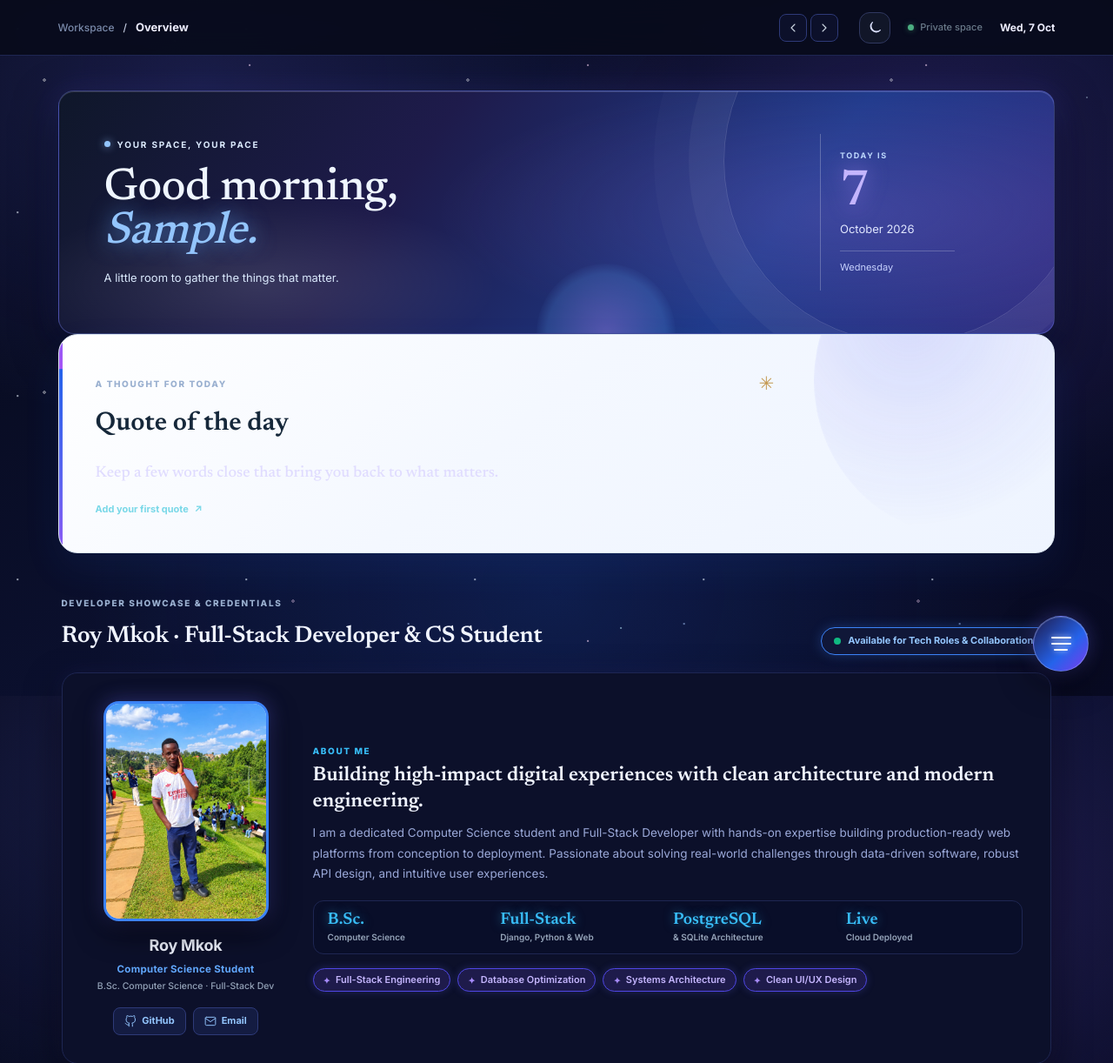
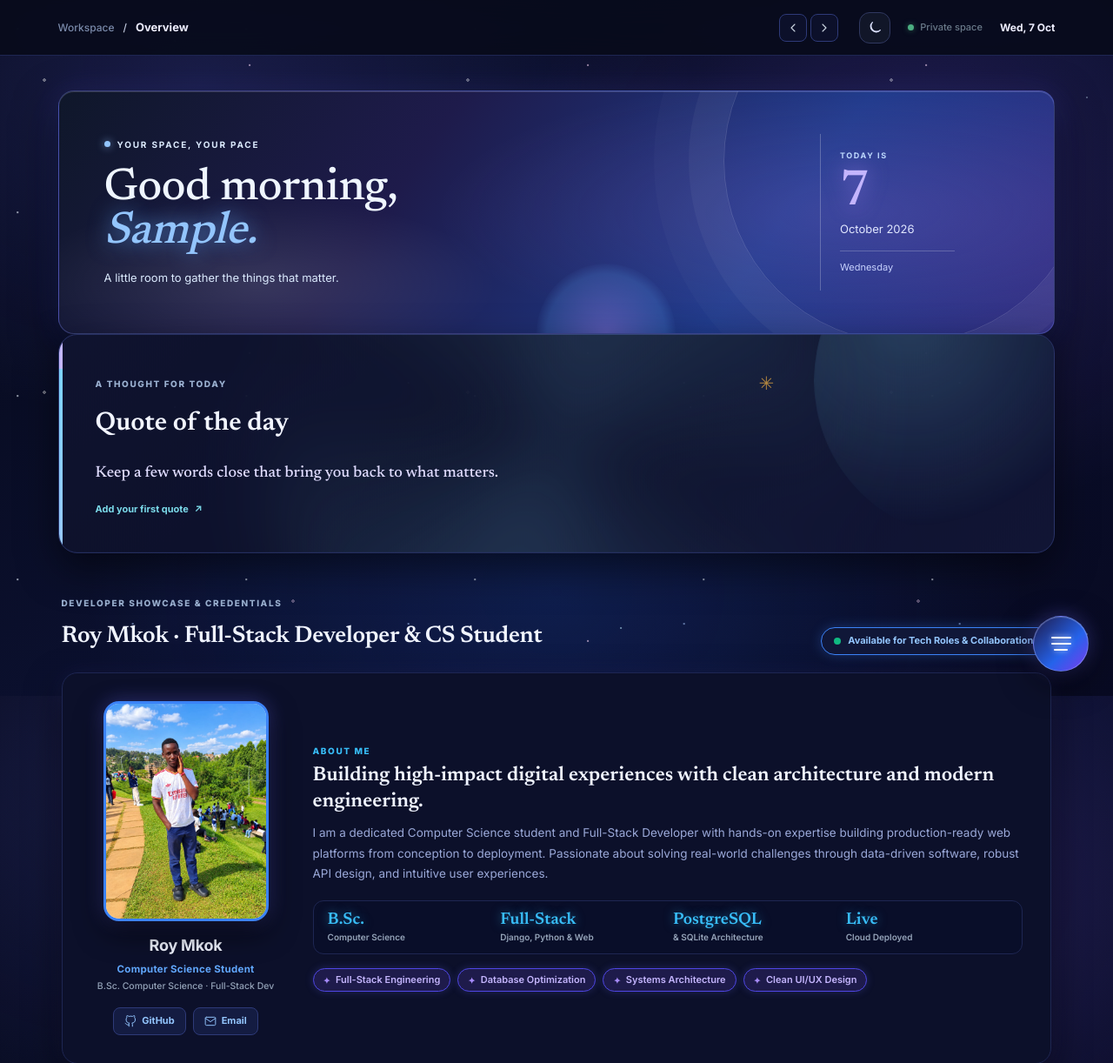
Before and after one commit to mkokroy53-cmyk/My-LifeHub, a Django app: page / in a window 1280 px wide. Shown: the top 1222 px of the page at 87% size. Run offline with Django 5.2, Linux system fonts and the light colour scheme; the visitor is signed in with stand-in values (Sample User, id 1); data that the repository does not hold is empty; some libraries are stand-ins or nearby versions.

Commit message:
Make the quote spotlight theme-aware and add attention-grabbing motion
Theme awareness:
- Replace hardcoded light colours with a --quote-* token set on the panel
  so the whole component flips with the theme
- Add a dark-mode token block (midnight glass surface, light text, cyan
  and violet accents) instead of rendering a bright slab on a dark page
- Theme the border, shadow, glow, sheen, quote mark, author, note, and
  the shuffle button (surface, border, text, hover)
- Update the shared .quote-panel blockquote and .quote-empty rules to
  fall back to the same tokens

Motion (the panel is now the focal point):
- Panel slowly breathes with a drifting shadow
- Slow rotating conic aurora washes colour behind the quote
- Gradient rail flows continuously down the left edge
- Retains the sheen sweep, floating quote mark, and breathing spark
- All motion disabled under prefers-reduced-motion

```diff
--- a/static/css/app.css
+++ b/static/css/app.css
@@ -223,28 +223,77 @@ svg { fill: none; stroke: currentColor; stroke-width: 1.65; stroke-linecap: roun
 .app-page:not(.theme-dark) .progress-fill { background: linear-gradient(90deg,#2563eb,#6366f1 50%,#7c3aed 100%); box-shadow: 0 0 10px rgb(99 102 241 / .5); }
 .quote-panel { position: relative; padding: 0 0 26px; }
 
-/* Quote spotlight — sits directly above the portfolio */
-.quote-spotlight { position: relative; overflow: hidden; margin: 0 0 44px; padding: 40px 42px; border: 1px solid #dbe6f2; border-radius: 22px; background: linear-gradient(140deg,#ffffff 0%,#f4f8ff 45%,#eef4ff 100%); box-shadow: 0 18px 44px rgb(37 99 235 / .09); }
-.quote-spotlight-glow { position: absolute; top: -130px; right: -90px; width: 340px; height: 340px; border-radius: 50%; background: radial-gradient(circle at 30% 30%,rgb(99 102 241 / .20),rgb(99 102 241 / 0) 68%); animation: quote-glow-drift 14s ease-in-out infinite alternate; pointer-events: none; }
-.quote-spotlight::before { content: ""; position: absolute; inset: 0 auto 0 0; width: 4px; background: linear-gradient(180deg,#2563eb,#6366f1 55%,#a855f7); animation: quote-rail 6s ease-in-out infinite alternate; }
+/* Quote spotlight — sits directly above the portfolio.
+   Every colour is driven by tokens that flip with the theme, so the panel
+   reads beautifully in both light and dark mode. */
+.quote-spotlight {
+  --quote-surface-1: #ffffff;
+  --quote-surface-2: #f4f8ff;
+  --quote-surface-3: #eef4ff;
+  --quote-border: #dbe6f2;
+  --quote-shadow: rgb(37 99 235 / .09);
+  --quote-heading: #16283a;
+  --quote-body: #1d3040;
+  --quote-meta: #5c6f82;
+  --quote-faint: #7b8b9c;
+  --quote-accent: #2563eb;
+  --quote-accent-2: #a855f7;
+  --quote-glow: rgb(99 102 241 / .20);
+  --quote-sheen: rgb(255 255 255 / .55);
+  --quote-btn-bg: #ffffff;
+  --quote-btn-border: #cbd9ec;
+  --quote-btn-text: #1d3b63;
+  --quote-btn-hover: #f2f7ff;
+  position: relative;
+  overflow: hidden;
+  margin: 0 0 44px;
+  padding: 40px 42px;
+  border: 1px solid var(--quote-border);
+  border-radius: 22px;
+  background: linear-gradient(140deg,var(--quote-surface-1) 0%,var(--quote-surface-2) 45%,var(--quote-surface-3) 100%);
+  box-shadow: 0 18px 44px var(--quote-shadow);
+  animation: quote-panel-breathe 7s ease-in-out infinite;
+}
+/* Dark mode: deep midnight glass instead of a bright slab. */
+body.theme-dark .quote-spotlight {
+  --quote-surface-1: rgb(16 20 48 / .96);
+  --quote-surface-2: rgb(13 17 42 / .96);
+  --quote-surface-3: rgb(18 22 54 / .96);
+  --quote-border: #2a3468;
+  --quote-shadow: rgb(0 0 0 / .5);
+  --quote-heading: #f2f5ff;
+  --quote-body: #e6ebff;
+  --quote-meta: #9aa8d8;
+  --quote-faint: #8390b8;
+  --quote-accent: #7dd3fc;
+  --quote-accent-2: #c4b5fd;
+  --quote-glow: rgb(125 211 252 / .26);
+  --quote-sheen: rgb(180 205 255 / .16);
+  --quote-btn-bg: rgb(22 28 62 / .92);
+  --quote-btn-border: #37437a;
+  --quote-btn-text: #dce4ff;
+  --quote-btn-hover: rgb(32 40 84 / .96);
+}
+.quote-spotlight-glow { position: absolute; top: -130px; right: -90px; width: 340px; height: 340px; border-radius: 50%; background: radial-gradient(circle at 30% 30%,var(--quote-glow),transparent 68%); animation: quote-glow-drift 14s ease-in-out infinite alternate; pointer-events: none; }
+.quote-spotlight::before { content: ""; position: absolute; inset: 0 auto 0 0; width: 4px; background: linear-gradient(180deg,var(--quote-accent),var(--quote-accent-2)); background-size: 100% 220%; animation: quote-rail 6s ease-in-out infinite alternate; }
 .quote-spotlight-inner { position: relative; z-index: 1; max-width: 780px; }
 .quote-spotlight-head { display: flex; align-items: center; justify-content: space-between; gap: 14px; }
-.quote-spotlight-title { margin: 6px 0 0; color: #16283a; font-family: var(--serif); font-size: clamp(22px,2.4vw,30px); font-weight: 600; }
-.quote-spotlight-text { position: relative; margin: 20px 0 14px; padding: 0; color: #1d3040; font-family: var(--serif); font-size: clamp(20px,2.6vw,30px); font-weight: 500; line-height: 1.42; }
-.quote-spotlight-text .quote-mark { color: #2563eb; font-size: 1.5em; line-height: 0; vertical-align: -.22em; margin-right: 4px; }
+.quote-spotlight-title { margin: 6px 0 0; color: var(--quote-heading); font-family: var(--serif); font-size: clamp(22px,2.4vw,30px); font-weight: 600; }
+.quote-spotlight-text { position: relative; margin: 20px 0 14px; padding: 0; color: var(--quote-body); font-family: var(--serif); font-size: clamp(20px,2.6vw,30px); font-weight: 500; line-height: 1.42; }
+.quote-spotlight-text .quote-mark { color: var(--quote-accent); font-size: 1.5em; line-height: 0; vertical-align: -.22em; margin-right: 4px; }
 .quote-text-inner { display: inline-block; animation: quote-fade-rise .7s cubic-bezier(.2,.75,.25,1) both; will-change: opacity, transform, filter; }
 .quote-text-inner.is-swapping { animation: quote-fade-out .32s cubic-bezier(.4,0,1,1) forwards; }
-.quote-spotlight-credit { display: flex; align-items: center; gap: 12px; color: #5c6f82; font-size: 11px; font-weight: 600; letter-spacing: .4px; }
+.quote-spotlight-credit { display: flex; align-items: center; gap: 12px; color: var(--quote-meta); font-size: 11px; font-weight: 600; letter-spacing: .4px; }
 .quote-spotlight-author { position: relative; padding-left: 30px; }
-.quote-spotlight-author::before { content: ""; position: absolute; left: 0; top: 50%; width: 22px; height: 2px; border-radius: 2px; background: linear-gradient(90deg,#2563eb,#a855f7); transform: translateY(-50%); }
-.quote-spotlight-note { margin: 12px 0 0; color: #7b8b9c; font-size: 11px; }
+.quote-spotlight-author::before { content: ""; position: absolute; left: 0; top: 50%; width: 22px; height: 2px; border-radius: 2px; background: linear-gradient(90deg,var(--quote-accent),var(--quote-accent-2)); transform: translateY(-50%); }
+.quote-spotlight-note { margin: 12px 0 0; color: var(--quote-faint); font-size: 11px; }
 .quote-spotlight-actions { display: flex; flex-wrap: wrap; align-items: center; gap: 16px; margin-top: 20px; }
-.quote-shuffle-btn { display: inline-flex; align-items: center; gap: 8px; padding: 9px 18px; border: 1px solid #cbd9ec; border-radius: 999px; background: #ffffff; color: #1d3b63; font-size: 12px; font-weight: 600; cursor: pointer; transition: background .2s,border-color .2s,box-shadow .2s,transform .2s; }
-.quote-shuffle-btn:hover { border-color: #2563eb; background: #f2f7ff; box-shadow: 0 6px 18px rgb(37 99 235 / .16); transform: translateY(-1px); }
+.quote-shuffle-btn { display: inline-flex; align-items: center; gap: 8px; padding: 9px 18px; border: 1px solid var(--quote-btn-border); border-radius: 999px; background: var(--quote-btn-bg); color: var(--quote-btn-text); font-size: 12px; font-weight: 600; cursor: pointer; transition: background .2s,border-color .2s,box-shadow .2s,transform .2s; }
+.quote-shuffle-btn:hover { border-color: var(--quote-accent); background: var(--quote-btn-hover); box-shadow: 0 6px 18px rgb(37 99 235 / .16); transform: translateY(-1px); }
 .quote-shuffle-btn:active { transform: translateY(0) scale(.98); }
 .quote-shuffle-btn span { transition: transform .5s cubic-bezier(.3,.7,.3,1); }
 .quote-shuffle-btn:hover span { transform: rotate(180deg); }
-.quote-spotlight-link { color: #1d3b63; }
+.quote-spotlight-link { color: var(--quote-btn-text); }
 @keyframes quote-fade-rise { from { opacity: 0; transform: translateY(16px) scale(.985); filter: blur(6px); } to { opacity: 1; transform: translateY(0) scale(1); filter: blur(0); } }
 @keyframes quote-fade-out { from { opacity: 1; transform: translateY(0) scale(1); filter: blur(0); } to { opacity: 0; transform: translateY(-12px) scale(.985); filter: blur(6px); } }
 @keyframes quote-glow-drift { from { transform: translate3d(0,0,0) scale(1); opacity: .85; } to { transform: translate3d(-30px,28px,0) scale(1.16); opacity: 1; } }
@@ -254,22 +303,33 @@ svg { fill: none; stroke: currentColor; stroke-width: 1.65; stroke-linecap: roun
 @keyframes quote-mark-float { 0%,100% { transform: translateY(0); } 50% { transform: translateY(-7px); } }
 @keyframes quote-spin { to { transform: rotate(360deg); } }
 
+/* --- Attention-grabbing motion (the quote panel is the focal point) --- */
+/* 1. The whole panel slowly breathes, so the eye is drawn to it. */
+@keyframes quote-panel-breathe { 0%,100% { transform: translateY(0); box-shadow: 0 18px 44px var(--quote-shadow); } 50% { transform: translateY(-5px); box-shadow: 0 28px 60px var(--quote-shadow); } }
+/* 2. An aurora ring orbits slowly behind the content. */
+@keyframes quote-aurora { 0% { transform: rotate(0deg) scale(1); opacity: .5; } 50% { transform: rotate(180deg) scale(1.14); opacity: .78; } 100% { transform: rotate(360deg) scale(1); opacity: .5; } }
+/* 3. The gradient rail flows continuously down the left edge. */
+@keyframes quote-rail-flow { from { background-position: 0 0; } to { background-position: 0 -220%; } }
+
+/* Aurora wash behind the quote text */
+.quote-spotlight-aurora { position: absolute; z-index: 0; top: 50%; left: 50%; width: 620px; height: 620px; margin: -310px 0 0 -310px; border-radius: 50%; background: conic-gradient(from 0deg,transparent 0deg,var(--quote-glow) 90deg,transparent 180deg,var(--quote-glow) 270deg,transparent 360deg); animation: quote-aurora 22s linear infinite; pointer-events: none; filter: blur(38px); }
+
 /* Ambient sheen sweeping across the panel, and a gently breathing spark */
-.quote-spotlight-sheen { position: absolute; top: 0; bottom: 0; width: 42%; background: linear-gradient(100deg,rgb(255 255 255 / 0),rgb(255 255 255 / .55),rgb(255 255 255 / 0)); animation: quote-sheen 9s cubic-bezier(.35,0,.65,1) infinite; pointer-events: none; }
+.quote-spotlight-sheen { position: absolute; top: 0; bottom: 0; width: 42%; background: linear-gradient(100deg,transparent,var(--quote-sheen),transparent); animation: quote-sheen 9s cubic-bezier(.35,0,.65,1) infinite; pointer-events: none; }
 .quote-spotlight-text .quote-mark { display: inline-block; animation: quote-mark-float 5.5s ease-in-out infinite; }
 .quote-spark { display: inline-block; animation: quote-breathe 4.5s ease-in-out infinite; }
 
 /* Loading state for the shuffle button (referenced by app.js) */
-.quote-shuffle-btn.is-loading { pointer-events: none; opacity: .72; border-color: #2563eb; }
+.quote-shuffle-btn.is-loading { pointer-events: none; opacity: .72; border-color: var(--quote-accent); }
 .quote-shuffle-btn.is-loading span { animation: quote-spin .7s linear infinite; }
 
-@media (max-width: 720px) { .quote-spotlight { margin-bottom: 30px; padding: 28px 22px; border-radius: 18px; } .quote-spotlight-sheen { display: none; } }
-@media (prefers-reduced-motion: reduce) { .quote-spotlight-glow, .quote-spotlight::before, .quote-text-inner, .quote-spotlight-sheen, .quote-spotlight-text .quote-mark, .quote-spark, .quote-shuffle-btn.is-loading span { animation: none; } }
-
-.quote-panel blockquote { margin: 20px 0 12px; color: #2a3840; font-family: var(--serif); font-size: 22px; font-weight: 500; line-height: 1.35; }
+@media (max-width: 720px) { .quote-spotlight { margin-bottom: 30px; padding: 28px 22px; border-radius: 18px; } .quote-spotlight-sheen { display: none; } .quote-spotlight-aurora { width: 420px; height: 420px; margin: -210px 0 0 -210px; } }
+@media (prefers-reduced-motion: reduce) { .quote-spotlight, .quote-spotlight-glow, .quote-spotlight::before, .quote-spotlight-aurora, .quote-text-inner, .quote-spotlight-sheen, .quote-spotlight-text .quote-mark, .quote-spark, .quote-shuffle-btn.is-loading span { animation: none; } }
+
+.quote-panel blockquote { margin: 20px 0 12px; color: var(--quote-body,#2a3840); font-family: var(--serif); font-size: 22px; font-weight: 500; line-height: 1.35; }
 .quote-credit { display: flex; align-items: center; justify-content: space-between; margin-bottom: 15px; color: #6a7a78; font-size: 10px; }
 .favorite-label { color: #8a8a30; font-size: 9px; font-weight: 700; letter-spacing: .8px; text-transform: uppercase; }
-.quote-empty { margin: 20px 0; color: #7a8a84; font-family: var(--serif); font-size: 18px; line-height: 1.45; }
+.quote-empty { margin: 20px 0; color: var(--quote-faint,#7a8a84); font-family: var(--serif); font-size: 18px; line-height: 1.45; }
 .quote-spark { color: #c09040; font-size: 20px; }
 .schedule-panel .section-heading { align-items: center; }
 .icon-link { display: grid; width: 30px; height: 30px; place-items: center; border: 1px solid #d4dce8; border-radius: 50%; color: #3a6a58; font-size: 18px; line-height: 1; transition: background .15s,border-color .15s,transform .15s; }
--- a/templates/dashboard/index.html
+++ b/templates/dashboard/index.html
@@ -15,6 +15,7 @@
 <!-- QUOTE OF THE DAY — placed just before the portfolio -->
 <section class="quote-spotlight quote-panel" id="quote-of-the-day" aria-labelledby="quote-title" data-quote-autocycle="9000">
     <span class="quote-spotlight-glow" aria-hidden="true"></span>
+    <span class="quote-spotlight-aurora" aria-hidden="true"></span>
     <span class="quote-spotlight-sheen" aria-hidden="true"></span>
     <div class="quote-spotlight-inner">
         <div class="quote-spotlight-head">
```
